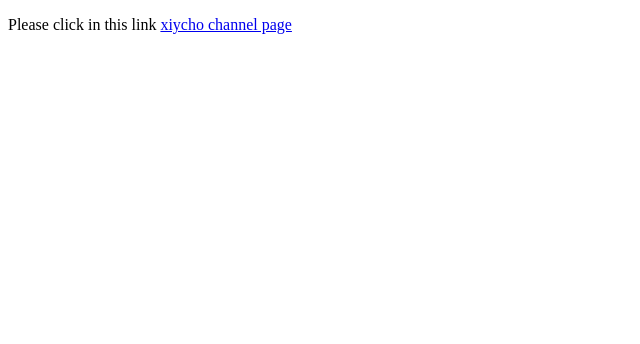
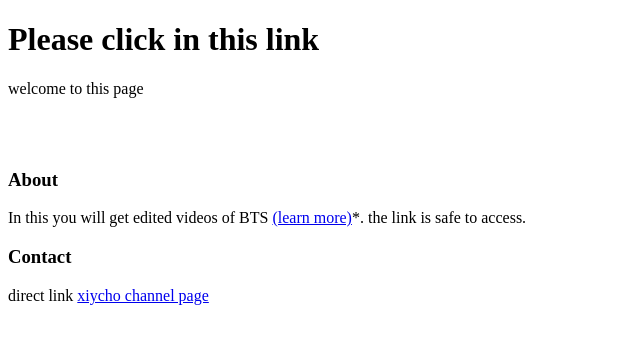
Before and after one commit to xiycho/yt-channel, a plain HTML site: page index.html in a window 1280 px wide. Shown: the whole page, without its empty margins (0-640 px from the left). Drawn offline with Linux system fonts and the light colour scheme.

Commit message:
Update index.html

```diff
--- a/index.html
+++ b/index.html
@@ -1,14 +1,23 @@
 <!doctype html>
 <html>
-<head>  </head>
+<head>
+<link rel="stylesheet" href="css2.css">
+<title> XIYCHO </title>
+</head>
 <body>
-<p> Please click in this link
-<a href="https://www.youtube.com/channel/UCwkECJZUpk-arKGoFmIQhHA">
+<h1> Please click in this link </h1>
+<p class="tagline"> welcome to this page </p>
+<br>
+<br>
+<h3>About</h3>
+<p class="description"> In this you will get edited videos of BTS <a href="army">(learn more)</a>*. the link is safe to access.
+</p>
+<h3>Contact</h3>
+<p class="description">direct link <a href="https://www.youtube.com/channel/UCwkECJZUpk-arKGoFmIQhHA">
 xiycho channel page </a>
 
 
-</p>
-
+</body>
 
 
 
```
